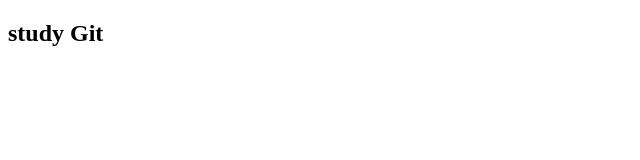
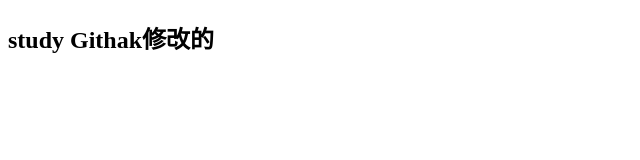
Before and after one commit to bgh-a/hardGit, a plain HTML site: page index.html in a window 1280 px wide. Shown: the whole page, without its empty margins (0-640 px from the left). Drawn offline with Linux system fonts and the light colour scheme.

Commit message:
'index.htmlhak修改'

```diff
--- a/index.html
+++ b/index.html
@@ -7,6 +7,6 @@
     <title>Document</title>
 </head>
 <body>
-    <h2>study Git</h2>
+    <h2>study Githak修改的</h2>
 </body>
 </html>
```
